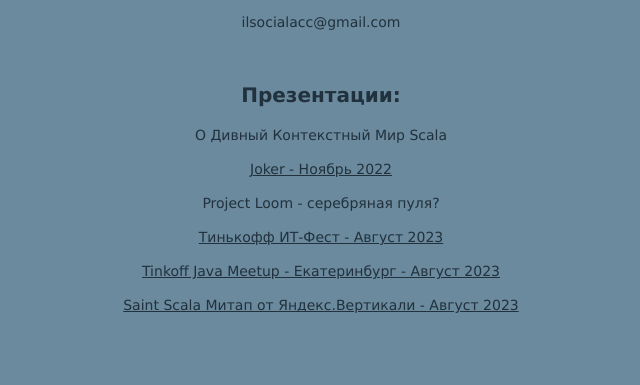
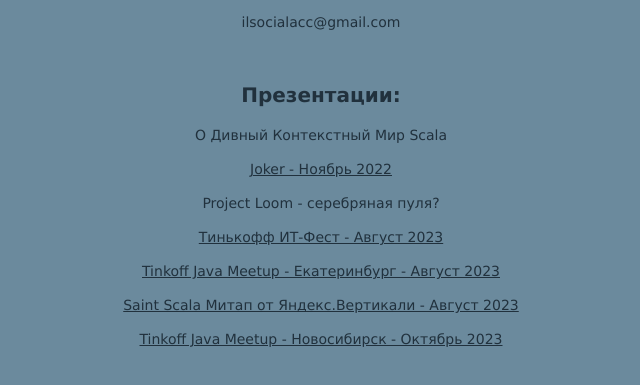
Before and after one commit to FireFoxIL/firefoxil.github.io, a plain HTML site: page index.html in a window 1280 px wide. Shown: the part 273-658 px from the top of the page, without its empty margins (319-959 px from the left). Drawn offline with Linux system fonts and the light colour scheme.

Commit message:
Презентация на Java Митап в НСК

```diff
--- a/index.html
+++ b/index.html
@@ -47,6 +47,11 @@
             Saint Scala Митап от Яндекс.Вертикали - Август 2023
         </a>
     </p>
+    <p>
+        <a href="https://firefoxil.github.io/files/project-loom-nsk-java.pdf" target="_blank">
+            Tinkoff Java Meetup - Новосибирск - Октябрь 2023
+        </a>
+    </p>
 </div>
 </body>
 </html>
```
Also changed, not shown: 1 other file.
